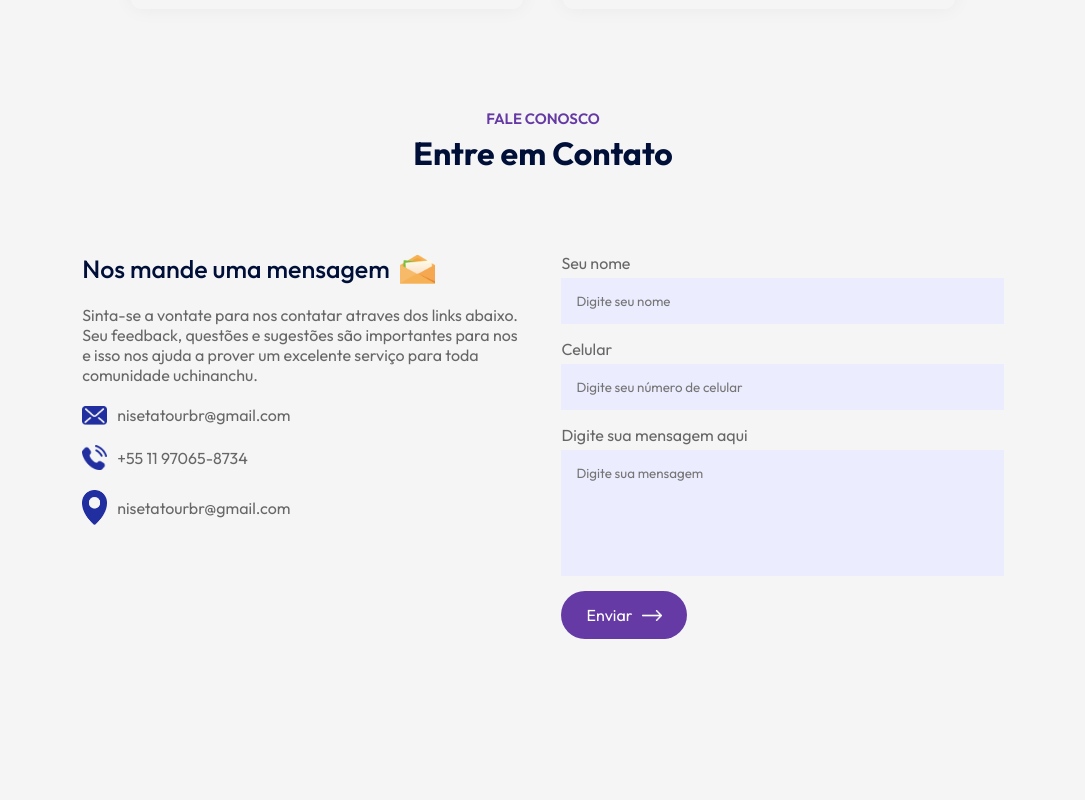
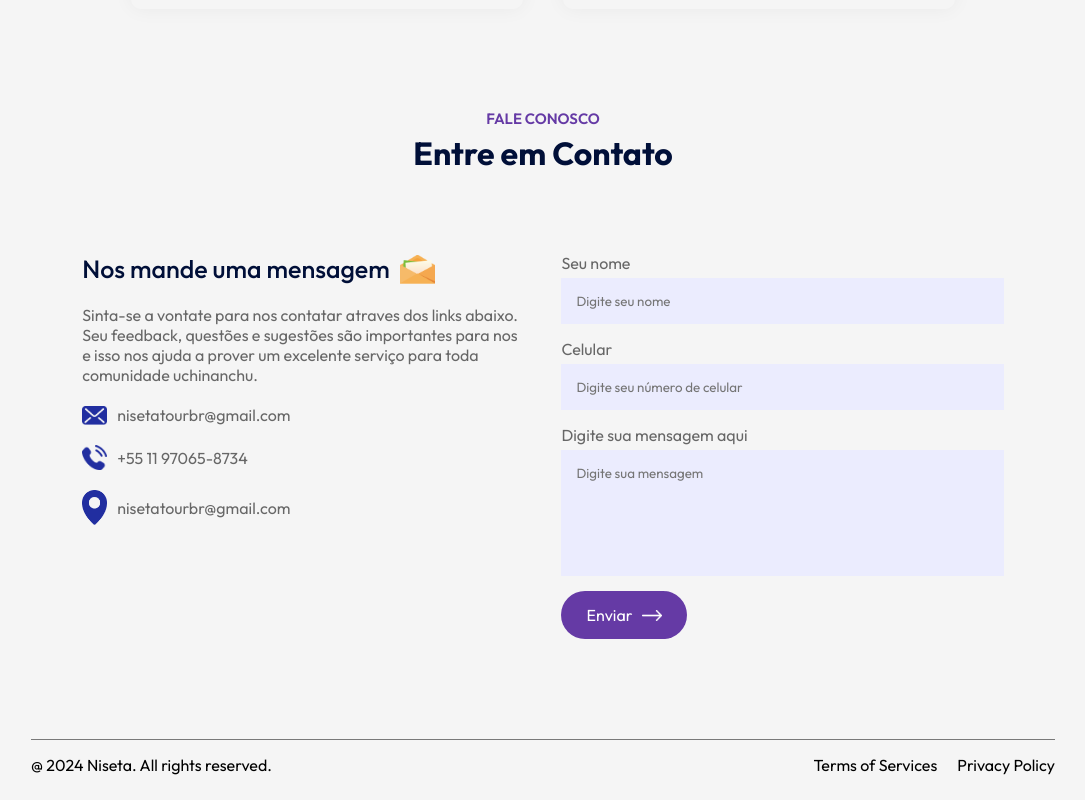
Before and after one commit to letnagao/niseta-2024, a React (Vite) app: page / in a window 1280 px wide. Shown: the part 3002-3802 px from the top of the page, without its empty margins (97-1182 px from the left). Before the commit the page ends 3741 px from the top, so only its background shows below. Built offline with nearby package versions, Linux system fonts and the light colour scheme.

Commit message:
Added footer

```diff
--- a/src/App.jsx
+++ b/src/App.jsx
@@ -1,6 +1,7 @@
 import About from "./components/About/About";
 import Campus from "./components/Campus/Campus";
 import Contact from "./components/Contact/Contact";
+import Footer from "./components/Footer/Footer";
 import Hero from "./components/Hero/Hero";
 import Navbar from "./components/Navbar/Navbar";
 import Programs from "./components/Programs/Programs";
@@ -22,6 +23,7 @@
         <Testimonials />
         <Title subTitle='Fale Conosco' title='Entre em Contato'/>
         <Contact />
+        <Footer />
       </div>
     </div>
   );
--- a/src/components/Footer/Footer.css
+++ b/src/components/Footer/Footer.css
@@ -0,0 +1,14 @@
+.footer {
+    margin: 10px auto;
+    display: flex;
+    align-items: center;
+    justify-content: space-between;
+    border-top: 1px solid #797979;
+    padding: 15px 0;
+}
+
+.footer ul li {
+    list-style: none;
+    display: inline-block;
+    margin-left: 20px;
+}
--- a/src/components/Footer/Footer.jsx
+++ b/src/components/Footer/Footer.jsx
@@ -1,7 +1,14 @@
+import './Footer.css'
 
 const Footer = () => {
   return (
-    <div>Footer</div>
+    <div className='footer'>
+        <p>@ 2024 Niseta. All rights reserved.</p>
+        <ul>
+            <li>Terms of Services</li>
+            <li>Privacy Policy</li>
+        </ul>
+    </div>
   )
 }
 
```
